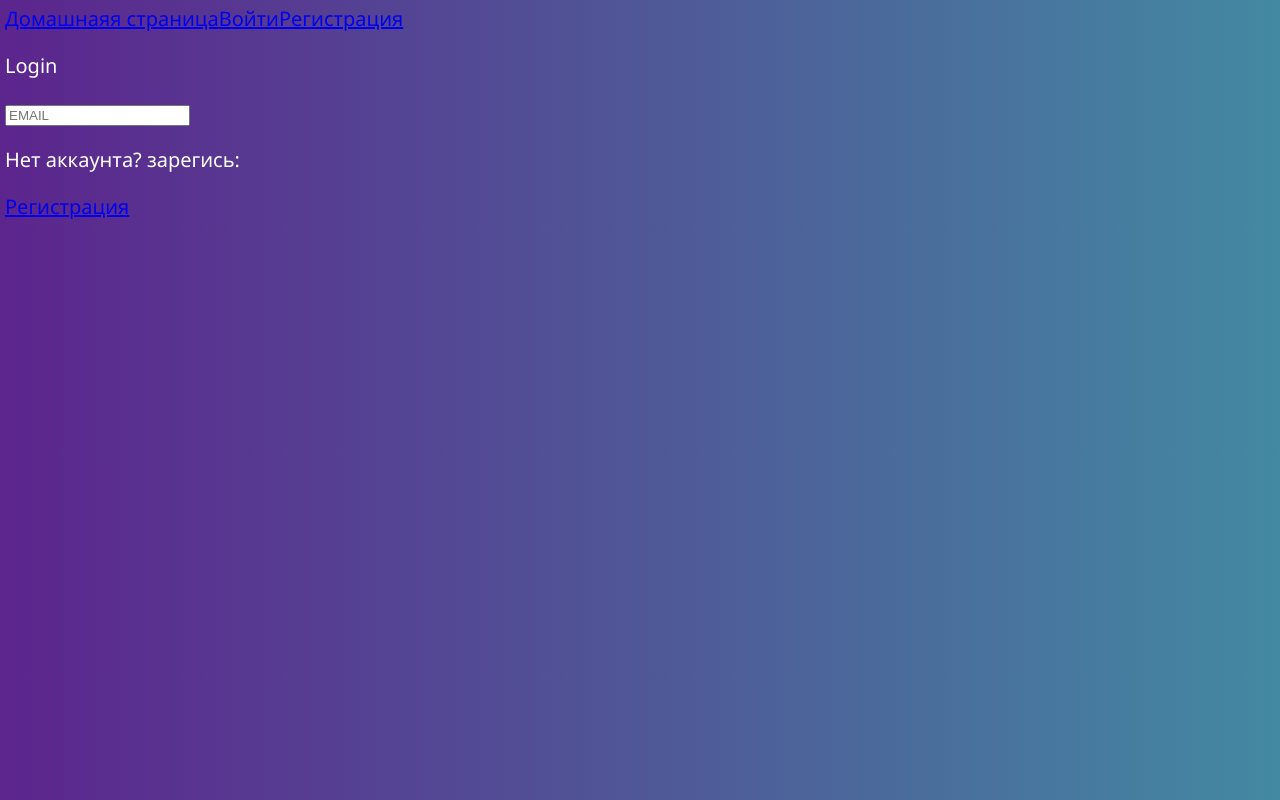
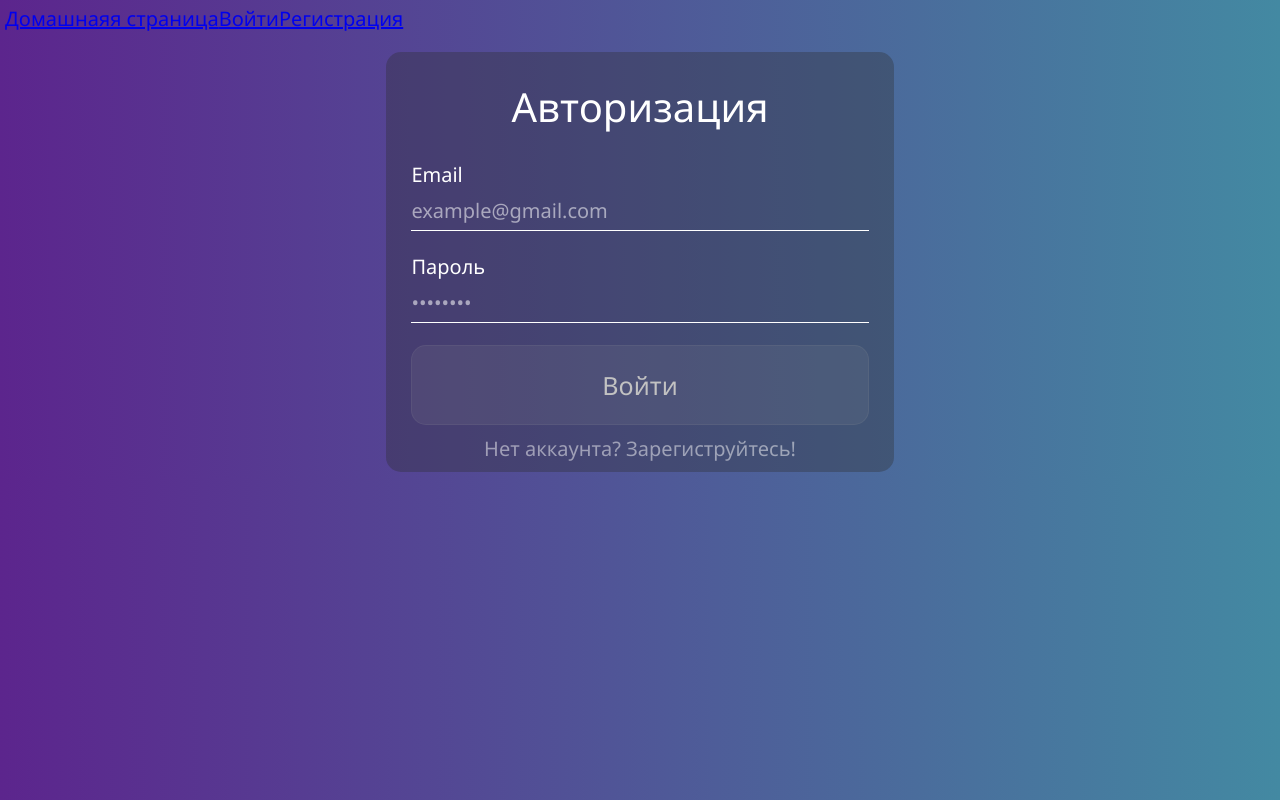
Before and after one commit to AlexHromov10/ChatApp, a React (Create React App) app in the folder client/: page /login in a window 1280 px wide. Built offline with nearby package versions, Linux system fonts and the light colour scheme.

Commit message:
Починил регистрацию. Почти доделан логин

```diff
--- a/client/src/components/form.components/DateSelector.js
+++ b/client/src/components/form.components/DateSelector.js
@@ -9,7 +9,10 @@ export function DateSelector(props) {
 
   useEffect(() => {
     if (daySelect.inputValid && monthSelect.inputValid && yearSelect.inputValid) {
-      props.setDateValue(birth_date(yearSelect.value, monthSelect.value, daySelect.value));
+      props.setDateValid(true);
+      birth_date(yearSelect.value, monthSelect.value, daySelect.value);
+    } else {
+      props.setDateValid(false);
     }
     // eslint-disable-next-line react-hooks/exhaustive-deps
   }, [daySelect.inputValid, monthSelect.inputValid, yearSelect.inputValid]);
--- a/client/src/components/form.components/TextInput.js
+++ b/client/src/components/form.components/TextInput.js
@@ -5,11 +5,15 @@ export function TextInput(props) {
   const textInput = useInput("", props.validators);
 
   useEffect(() => {
+    //console.log(textInput.inputValid);
     if (textInput.inputValid) {
-      props.setValue(textInput.value);
+      props.setValue(true);
+      //console.log(textInput.value);
+    } else {
+      props.setValue(false);
     }
     // eslint-disable-next-line react-hooks/exhaustive-deps
-  }, [textInput.inputValid]);
+  }, [textInput.inputValid /* , textInput.value*/]);
 
   return (
     <>
@@ -41,7 +45,7 @@ export function TextInput(props) {
         value={textInput.value}
         name={props.name}
         id={props.name}
-        type="text"
+        type={props.type}
       ></input>
     </>
   );
--- a/client/src/hooks/register.validation.js
+++ b/client/src/hooks/register.validation.js
@@ -29,18 +29,12 @@ const useValidation = (value, isDirty, validations) => {
     }
   }, [isEmpty, minLengthError, emailError, selectError, isTaken]);
 
-  useEffect(() => {
-    const emailRegex =
-      // eslint-disable-next-line no-useless-escape
-      /^(([^<>()[\]\.,;:\s@\"]+(\.[^<>()[\]\.,;:\s@\"]+)*)|(\".+\"))@(([^<>()[\]\.,;:\s@\"]+\.)+[^<>()[\]\.,;:\s@\"]{1,})$/i;
-
   const fetchIsTaken = async (url, fieldToCheck, value) => {
     if (fieldToCheck.length <= 0) {
       return;
     }
-
     const data = { [fieldToCheck]: value };
-
+    //if (data !== "") {
     const response = await fetch(configData.SERVER_URL + url /* "/auth/checkemail" */, {
       method: "POST",
       headers: {
@@ -49,7 +43,13 @@ const useValidation = (value, isDirty, validations) => {
       body: JSON.stringify(data),
     });
     return await response.json();
+    //}
   };
+
+  useEffect(() => {
+    const emailRegex =
+      // eslint-disable-next-line no-useless-escape
+      /^(([^<>()[\]\.,;:\s@\"]+(\.[^<>()[\]\.,;:\s@\"]+)*)|(\".+\"))@(([^<>()[\]\.,;:\s@\"]+\.)+[^<>()[\]\.,;:\s@\"]{1,})$/i;
 
     for (const validation in validations) {
       switch (validation) {
@@ -117,9 +117,15 @@ const useValidation = (value, isDirty, validations) => {
           }
           break;
 
+        // НЕ ИСПОЛЬЗВОВАТЬ!!! ЗАБАГОВАНО
         case "isTaken":
-          if (!emailError && !minLengthError && validations[validation].fieldToCheck.length > 0) {
-            setIsTaken(true);
+          if (
+            !emailError &&
+            !minLengthError &&
+            validations[validation].fieldToCheck.length > 0 &&
+            validations[validation].value
+          ) {
+            //setIsTaken(true);
             (async () => {
               try {
                 const jsonData = await fetchIsTaken(
@@ -128,17 +134,22 @@ const useValidation = (value, isDirty, validations) => {
                   value
                 );
                 if (jsonData["success"]) {
+                  //console.log("OK");
+                  if (isTaken) {
                     setIsTaken(false);
                     setErrorMessage((errorMessage) => ({
                       ...errorMessage,
                       isTakenError: "",
                     }));
+                  }
                 } else {
+                  if (!isTaken) {
                     setIsTaken(true);
                     setErrorMessage((errorMessage) => ({
                       ...errorMessage,
                       isTakenError: jsonData["message"],
                     }));
+                  }
                 }
               } catch (error) {
                 console.log(error);
--- a/client/src/pages/login.page.js
+++ b/client/src/pages/login.page.js
@@ -1,13 +1,84 @@
+import configData from "../config.json";
 import { Link } from "react-router-dom";
+import { useState } from "react";
+import { TextInput } from "../components/form.components/";
 
 const LoginPage = () => {
+  const handleLoginSubmit = async (e) => {
+    e.preventDefault();
+    try {
+      const response = await fetch(configData.SERVER_URL + "/auth/login", {
+        method: "POST",
+        headers: {
+          "Content-Type": "application/json",
+        },
+        body: JSON.stringify({
+          email: emailValue,
+          password: passwordValue,
+        }),
+      });
+      const jsonData = await response.json();
+      if (jsonData.success) {
+        console.log(jsonData);
+        //setRegistrationState({ isFinished: true, success: true, message: { ...jsonData.message } });
+      } else {
+        console.log(jsonData);
+        //setRegistrationState({ isFinished: true, success: false, message: { ...jsonData.message } });
+      }
+    } catch (error) {
+      console.log(error);
+    }
+  };
+
+  const [emailValue, setEmailValue] = useState("");
+  const [passwordValue, setPasswordValue] = useState("");
+
   return (
-    <div>
-      <p>Login</p>
-      <input type="text" placeholder="EMAIL"></input>
-      <p>Нет аккаунта? зарегись: </p>
-      <Link to="/registration">Регистрация</Link>
-    </div>
+    <>
+      <div className="registration">
+        <form className="form" onSubmit={handleLoginSubmit}>
+          <h1>Авторизация</h1>
+          <div className="form-group">
+            <TextInput
+              validators={{
+                isEmpty: true,
+                emailError: true,
+              }}
+              label="Email"
+              placeholder="example@gmail.com"
+              name="email"
+              setValue={setEmailValue}
+            />
+          </div>
+
+          <div className="form-group">
+            <TextInput
+              validators={{
+                isEmpty: true,
+                minLength: 8,
+              }}
+              label="Пароль"
+              placeholder="••••••••"
+              name="password"
+              type="password"
+              setValue={setPasswordValue}
+            />
+          </div>
+
+          <div className="form-group">
+            <button disabled={!emailValue.length > 0 || !passwordValue.length > 0} type="submit">
+              Войти
+            </button>
+          </div>
+
+          <div className="form-group">
+            <Link className="link" to="/registration">
+              Нет аккаунта? Зарегиструйтесь!
+            </Link>
+          </div>
+        </form>
+      </div>
+    </>
   );
 };
 
--- a/client/src/pages/registration/registration.page.js
+++ b/client/src/pages/registration/registration.page.js
@@ -2,6 +2,7 @@ import configData from "../../config.json";
 import { TextInput, DateSelector } from "../../components/form.components/";
 import { useState } from "react";
 import { Link } from "react-router-dom";
+const { birth_date } = require("../../constants/selector.constants");
 //import { useHistory } from "react-router-dom";
 
 const RegistrationPage = () => {
@@ -9,7 +10,7 @@ const RegistrationPage = () => {
 
   const [registrationState, setRegistrationState] = useState({ isFinished: false, success: false, message: "" });
 
-  const handleSubmit = async (e) => {
+  const handleRegistrationSubmit = async (e) => {
     e.preventDefault();
 
     try {
@@ -19,10 +20,10 @@ const RegistrationPage = () => {
           "Content-Type": "application/json",
         },
         body: JSON.stringify({
-          email: emailValue,
-          password: passwordValue,
-          nickname: nicknameValue,
-          birth_date: dateValue,
+          email: e.target.email.value,
+          password: e.target.password.value,
+          nickname: e.target.nickname.value,
+          birth_date: birth_date(e.target.year.value, e.target.month.value, e.target.day.value),
         }),
       });
       const jsonData = await response.json();
@@ -36,16 +37,17 @@ const RegistrationPage = () => {
     }
   };
 
-  const [emailValue, setEmailValue] = useState("");
-  const [passwordValue, setPasswordValue] = useState("");
-  const [nicknameValue, setNicknameValue] = useState("");
-  const [dateValue, setDateValue] = useState("");
+  const [emailValid, setEmailValid] = useState(false);
+  const [passwordValid, setPasswordValid] = useState(false);
+  const [nicknameValid, setNicknameValid] = useState(false);
+  const [dateValid, setDateValid] = useState(false);
 
   return (
     <>
+      {console.log("RENDER")}
       {!registrationState.isFinished && !registrationState.success && (
         <div className="registration">
-          <form className="form" onSubmit={handleSubmit}>
+          <form className="form" onSubmit={handleRegistrationSubmit}>
             <h1>Регистрация</h1>
             <div className="form-group">
               <TextInput
@@ -57,7 +59,7 @@ const RegistrationPage = () => {
                 label="Email"
                 placeholder="example@gmail.com"
                 name="email"
-                setValue={setEmailValue}
+                setValue={setEmailValid}
               />
             </div>
 
@@ -70,7 +72,8 @@ const RegistrationPage = () => {
                 label="Пароль"
                 placeholder="••••••••"
                 name="password"
-                setValue={setPasswordValue}
+                setValue={setPasswordValid}
+                type="password"
               />
             </div>
 
@@ -84,24 +87,16 @@ const RegistrationPage = () => {
                 label="Никнейм"
                 placeholder="CoolName"
                 name="nickname"
-                setValue={setNicknameValue}
+                setValue={setNicknameValid}
               />
             </div>
 
             <div className="form-group">
-              <DateSelector setDateValue={setDateValue} />
+              <DateSelector setDateValid={setDateValid} />
             </div>
 
             <div className="form-group">
-              <button
-                disabled={
-                  !emailValue.length > 0 ||
-                  !passwordValue.length > 0 ||
-                  !nicknameValue.length > 0 ||
-                  !dateValue.length > 0
-                }
-                type="submit"
-              >
+              <button disabled={!emailValid || !passwordValid || !nicknameValid || !dateValid} type="submit">
                 Зарегистрироваться
               </button>
             </div>
@@ -118,7 +113,7 @@ const RegistrationPage = () => {
         <div className="registration">
           <div className="form">
             <div className="form-group">
-              <h1>{registrationState.message.h1}</h1>
+              <h2>{registrationState.message.h2}</h2>
               <p>{registrationState.message.p}</p>
             </div>
           </div>
```
Also changed, not shown: 1 other file (tests, documents, lock files or other folders). Lines whose indentation alone changed are shown as unchanged.
